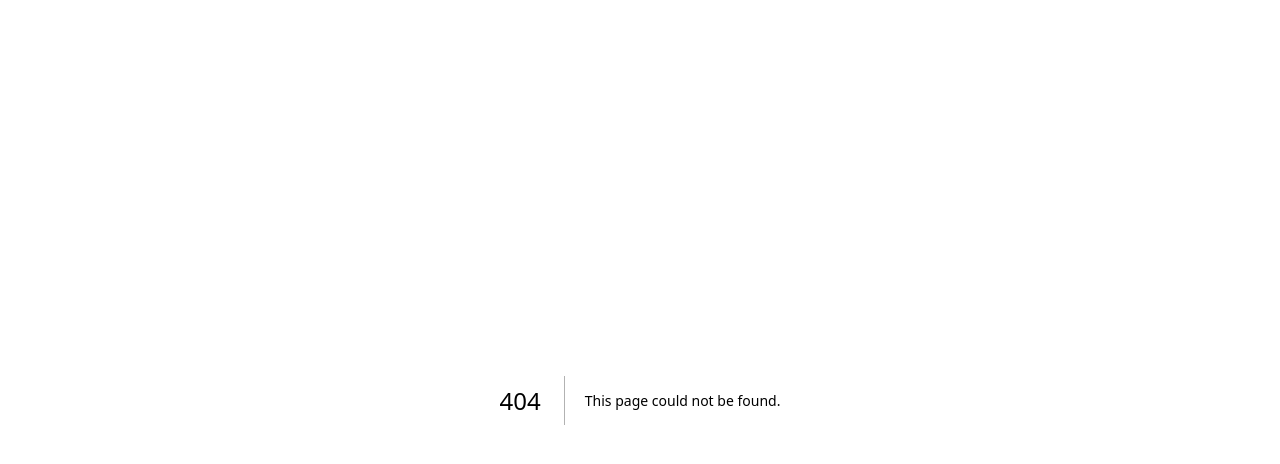
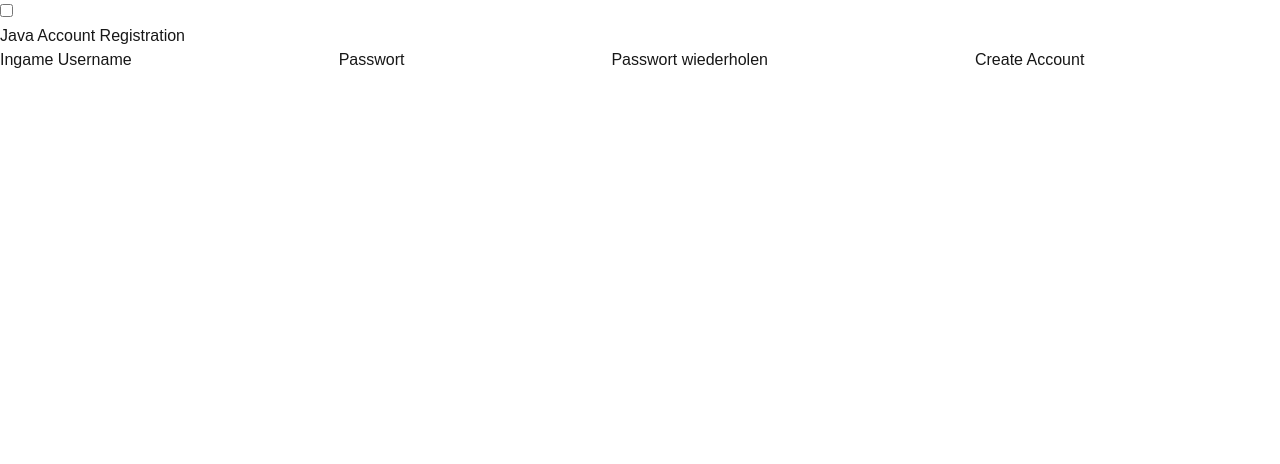
Before and after one commit to Eric-Boenisch/Minecraft-Server, a Next.js app in the folder website/: page /createaccount in a window 1280 px wide. Before the commit this address had no page. Shown: the top 464 px of the page. Built offline with nearby package versions, Linux system fonts and the light colour scheme.

Commit message:
create account hinzugefügt

```diff
--- /dev/null
+++ b/website/app/createaccount/action.js
@@ -0,0 +1,32 @@
+"use server"
+
+import { getCellValue, updateCellValue, readRows } from "../dashboard/components/excelService";
+import bcrypt from "bcryptjs";
+
+export async function Bedrock(_previousState, FormData) {
+        const rows = await readRows();
+        const Username = FormData.get('.BUsername') + FormData.get('BUsername');
+        console.log("Username:" + Username);
+        const Password = FormData.get('BPassword');
+        const PasswordCompare = FormData.get('BPasswordCompare');
+
+        if (Password !== PasswordCompare) {
+            return( {message: 'Passwort stimmt nicht überein.'} );
+        }
+
+        const salt = await bcrypt.genSalt(10);
+        const PasswordHash = await bcrypt.hash(Password, salt);
+
+        let i = 0;
+        do {
+            i++
+            if (getCellValue(rows, 0, i) === Username) {
+                return( {message: "User exitiert bereits."} );
+            };
+        } while (getCellValue(rows, 0, i) !== null);
+
+        await updateCellValue(0, i, Username);
+        await updateCellValue(1, i, PasswordHash);
+
+        return( {message: "Bedrock Account wurde erfolgreich hinzugefügt"} );
+    }
--- /dev/null
+++ b/website/app/createaccount/page.jsx
@@ -0,0 +1,66 @@
+"use client"
+
+import { useState, useActionState } from "react";
+import { Bedrock } from "./action";
+
+
+export default function CreateAccount() {
+
+    const [IsChecked, SetIsChecked] = useState(false);
+
+    const [BedrockState, BedrockAction, IsPending] = useActionState(
+        Bedrock,
+        { message: "" }
+    );
+
+    async function Java(FormData) {
+        return(console.log("Java Account creation"));
+    }
+    return(
+        <main>
+            <label className= "switch">
+                <input
+                type="checkbox"
+                checked= {IsChecked}
+                onChange={(e) => SetIsChecked(e.target.checked)}/>
+                <span className= "slider round"/>
+            </label>
+
+            <div>
+                {IsChecked ? (
+                    <div>
+                        <h1>Bedrock Account Registration</h1>
+                        <form key="Bedrock" action={BedrockAction}>
+                            <label htmlFor="BUsername">Ingame Username</label>
+                            <input type="text" id=".BUsername" name=".BUsername" readOnly={true} value={"."}/>
+                            <input type="text" id="BUsername" name="BUsername" required pattern="\S*" title="Leerzeichen sind nicht erlaubt"/>
+
+                            <label htmlFor="BPassword">Passwort</label>
+                            <input type="text" id="BPassword" name="BPassword" required pattern="\S*" title="Leerzeichen sind nicht erlaubt"/>
+                            <label htmlFor="BPasswordCompare">Passwort wiederholen</label>
+                            <input type="text" id="BPasswordCompare" name="BPasswordCompare" required pattern="\S*" title="Leerzeichen sind nicht erlaubt"/>
+
+                            {BedrockState.message && <p>{BedrockState.message}</p>}
+                            <button type="submit" disabled={IsPending}>Create Account</button>
+                        </form>
+                    </div>
+                ) : (
+                    <div>
+                        <h1>Java Account Registration</h1>
+                        <form key="Java" action={Java}>
+                            <label htmlFor="JUsername">Ingame Username</label>
+                            <input type="text" id="JUsername" name="JUsername" required pattern="\S*" title="Leerzeichen sind nicht erlaubt"/>
+
+                            <label htmlFor="JPassword">Passwort</label>
+                            <input type="text" id="JPassword" name="JPassword" required pattern="\S*" title="Leerzeichen sind nicht erlaubt"/>
+                            <label htmlFor="JPasswordCompare">Passwort wiederholen</label>
+                            <input type="text" id="JPasswordCompare" name="JPasswordCompare" required pattern="\S*" title="Leerzeichen sind nicht erlaubt"/>
+
+                            <button type="submit">Create Account</button>
+                        </form>
+                    </div>
+                ) }
+            </div>
+        </main>
+    )
+}
```
Also changed, not shown: 1 other file (tests, documents, lock files or other folders).
